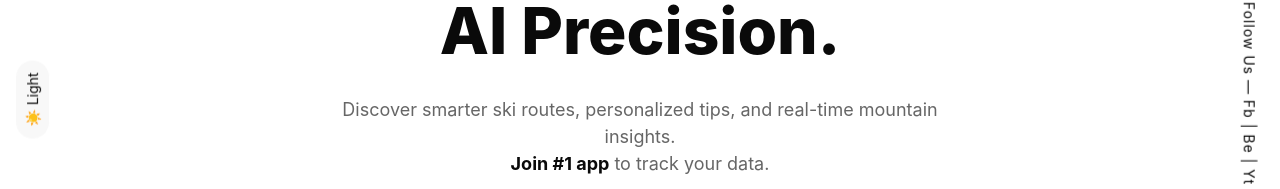
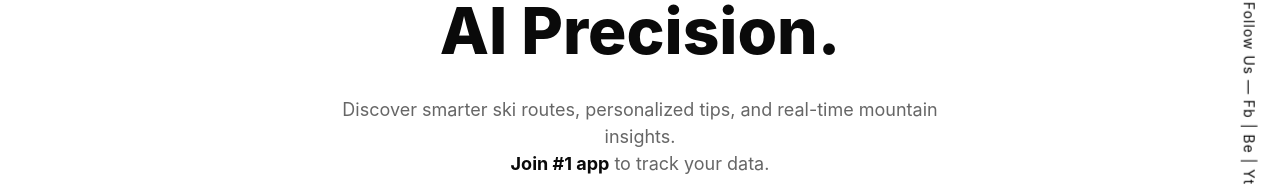
Before and after one commit to dylanbanks96/zermatt-template, a Vue app: page / in a window 1280 px wide. Shown: the part 317-506 px from the top of the page. Built offline with nearby package versions, Linux system fonts and the light colour scheme.

Commit message:
Remove dark mode toggle

```diff
--- a/src/App.vue
+++ b/src/App.vue
@@ -8,13 +8,11 @@
     <Testimonials />
     <CallToAction />
     <SiteFooter />
-    <div class="side-toggle" @click="toggleDarkMode">{{ isDark ? '🌙 Dark' : '☀️ Light' }}</div>
     <div class="side-social">Follow Us — Fb | Be | Yt</div>
   </div>
 </template>
 
 <script setup lang="ts">
-import { ref, onMounted } from 'vue'
 import SiteHeader from './components/SiteHeader.vue'
 import HeroSection from './components/HeroSection.vue'
 import ServicesGrid from './components/ServicesGrid.vue'
@@ -23,19 +21,4 @@ import Testimonials from './components/Testimonials.vue'
 import CallToAction from './components/CallToAction.vue'
 import SiteFooter from './components/SiteFooter.vue'
 import ImageCards from './components/ImageCards.vue'
-
-const isDark = ref(false)
-
-function toggleDarkMode() {
-  isDark.value = !isDark.value
-  document.body.classList.toggle('dark', isDark.value)
-}
-
-onMounted(() => {
-  // load theme preference
-  if (window.matchMedia('(prefers-color-scheme: dark)').matches) {
-    isDark.value = true
-    document.body.classList.add('dark')
-  }
-})
 </script>
```
